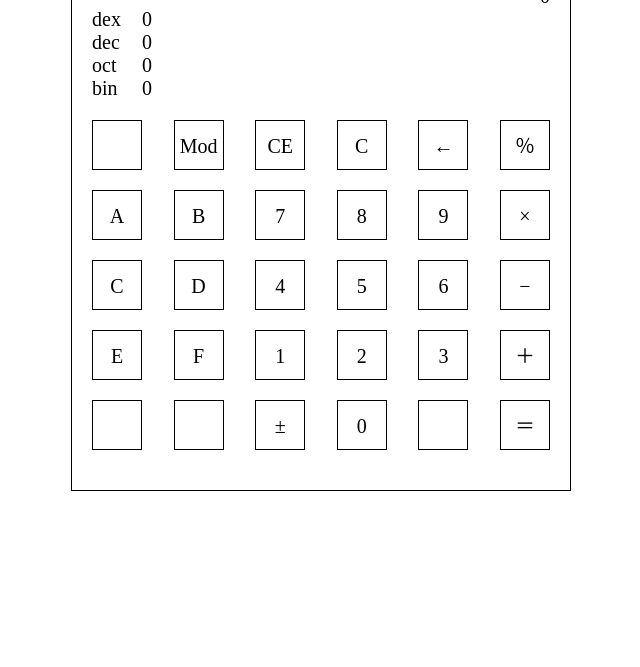
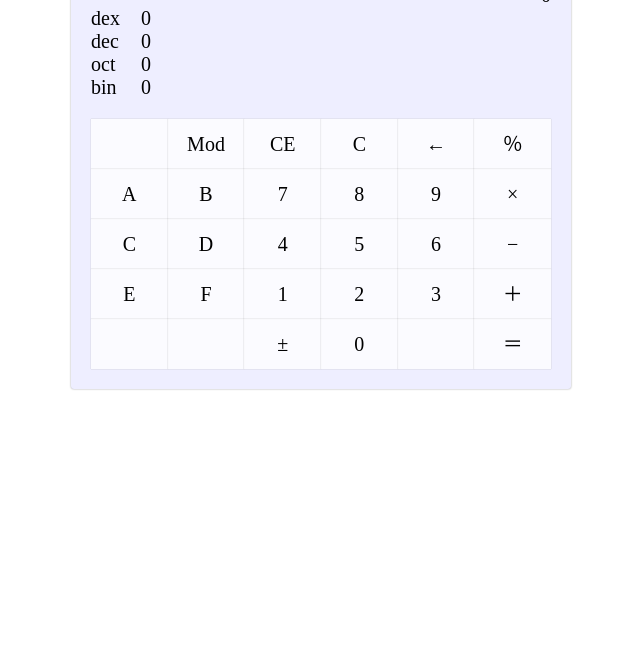
Before and after one commit to kevinptt0323/softdev-hw1, a plain HTML site: page index.html in a window 1280 px wide. Shown: the part 133-800 px from the top of the page, without its empty margins (319-959 px from the left). Drawn offline with Linux system fonts and the light colour scheme.

Commit message:
beautify

```diff
--- a/style.css
+++ b/style.css
@@ -8,7 +8,9 @@ body { margin: 0; padding: 0; top: 0; left: 0; }
 	top: 50px;
 	padding: 20px;
 	font-size: 20px;
-	border: 1px solid #000;
+	box-shadow: 0 0 2px rgba(0, 0, 0, .4);
+	border-radius: 3px;
+	background: #eef;
 }
 
 .title {
@@ -35,15 +37,24 @@ body { margin: 0; padding: 0; top: 0; left: 0; }
 	justify-content: space-between;
 }
 
-.buttons > div {
-	margin: 20px 0;
+.buttons {
+	padding-top: 20px;
 }
 
 .button {
 	box-sizing: border-box;
-	width: 50px;
+	flex: 1;
 	height: 50px;
-	border: 1px solid #000;
+	box-shadow: 0 0 1px #aaa;
 	text-align: center;
 	line-height: 50px;
+	transition: box-shadow .2s, transform .2s, background .2s;
+	background: rgba(255, 255, 255, 0.8);
 }
+
+.button:hover {
+	box-shadow: 0 0 5px #999;
+	z-index: 20;
+	transform: scale(1.2);
+	background: rgba(255, 255, 255, 1);
+}
```
